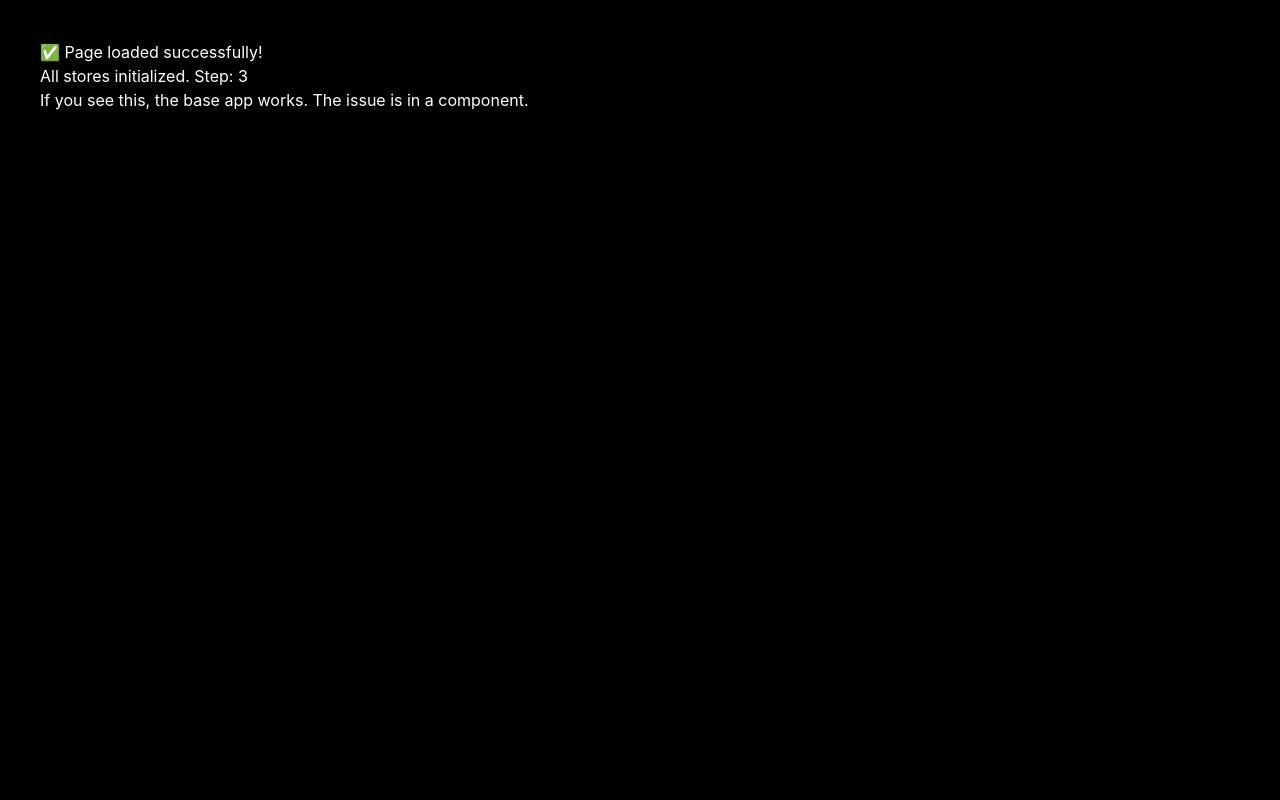
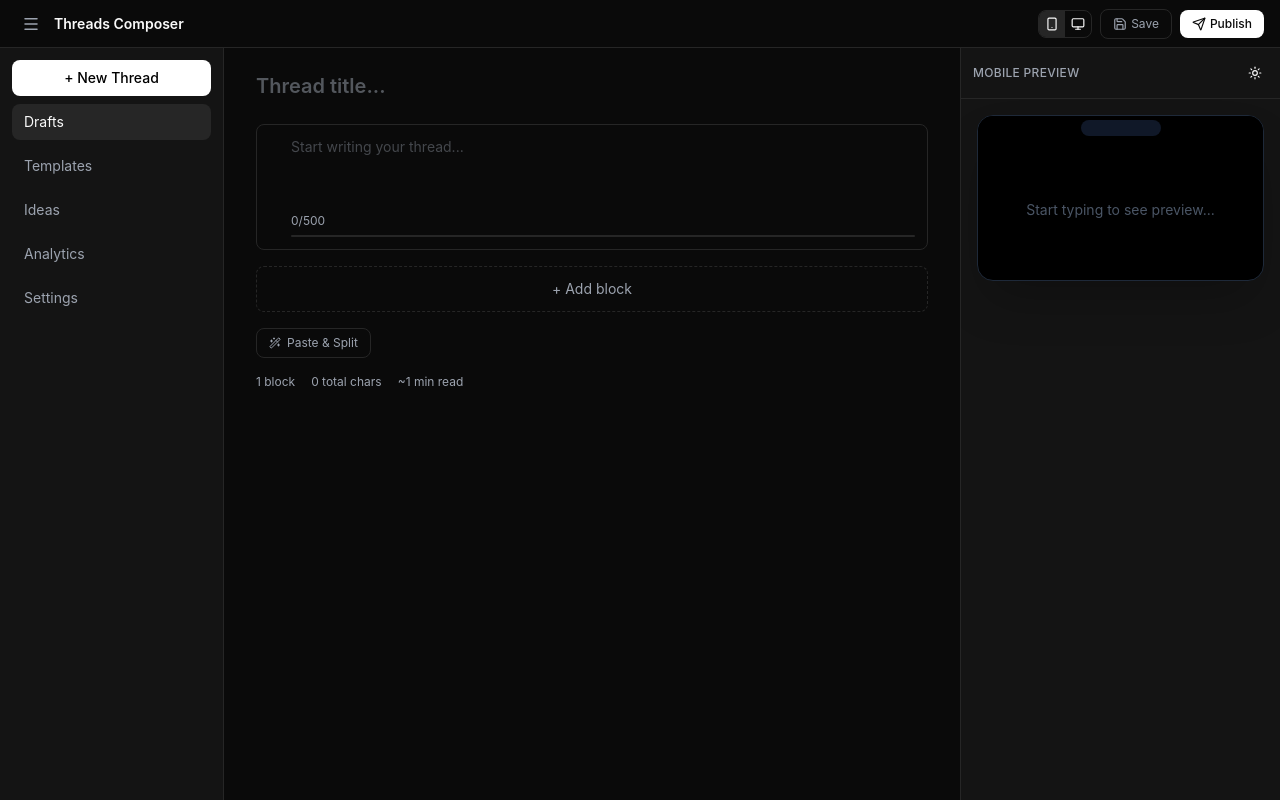
Before and after one commit to UtkarshPcs/Threadily, a Next.js app: page / in a window 1280 px wide. Built offline with nearby package versions, Linux system fonts and the light colour scheme.

Commit message:
debug: error boundaries on each component to find crash

```diff
--- a/src/app/page.tsx
+++ b/src/app/page.tsx
@@ -1,56 +1,74 @@
 'use client';
 
-import { useState, useEffect } from 'react';
+import { useState, useEffect, Component, ReactNode } from 'react';
+import dynamic from 'next/dynamic';
+import { useUIStore } from '@/stores/ui-store';
+import { useEditorStore } from '@/stores/editor-store';
+
+// Error boundary
+class ErrorCatch extends Component<{ name: string; children: ReactNode }, { error: string | null }> {
+  state = { error: null as string | null };
+  static getDerivedStateFromError(e: Error) { return { error: e.message }; }
+  render() {
+    if (this.state.error) return <div style={{ padding: 8, color: 'red', fontSize: 12 }}>❌ {this.props.name}: {this.state.error}</div>;
+    return this.props.children;
+  }
+}
+
+const TopBar = dynamic(() => import('@/components/layout/top-bar').then(m => ({ default: m.TopBar })), { ssr: false });
+const ThreadEditor = dynamic(() => import('@/components/editor/thread-editor').then(m => ({ default: m.ThreadEditor })), { ssr: false });
+const ThreadPreview = dynamic(() => import('@/components/preview/thread-preview').then(m => ({ default: m.ThreadPreview })), { ssr: false });
+const PublishModal = dynamic(() => import('@/components/ui/publish-modal').then(m => ({ default: m.PublishModal })), { ssr: false });
 
 export default function DashboardPage() {
-  const [step, setStep] = useState(0);
-  const [error, setError] = useState('');
+  const [mounted, setMounted] = useState(false);
+  const { sidebarOpen } = useUIStore();
 
-  useEffect(() => {
-    setStep(1);
-    // Test if stores work
-    try {
-      const { useUIStore } = require('@/stores/ui-store');
-      useUIStore.getState();
-      setStep(2);
-    } catch (e: any) {
-      setError(`Store error: ${e.message}`);
-      return;
-    }
-
-    try {
-      const { useEditorStore } = require('@/stores/editor-store');
-      useEditorStore.getState();
-      setStep(3);
-    } catch (e: any) {
-      setError(`Editor store error: ${e.message}`);
-      return;
-    }
-  }, []);
-
-  if (error) {
-    return (
-      <div style={{ padding: 40, color: 'white', background: 'black', minHeight: '100vh' }}>
-        <h1>Debug Error</h1>
-        <p style={{ color: 'red' }}>{error}</p>
-        <p>Step reached: {step}</p>
-      </div>
-    );
-  }
-
-  if (step < 3) {
-    return (
-      <div style={{ padding: 40, color: 'white', background: 'black', minHeight: '100vh' }}>
-        <p>Loading step {step}...</p>
-      </div>
-    );
-  }
+  useEffect(() => { setMounted(true); }, []);
+  if (!mounted) return <div style={{ padding: 40, color: 'white', background: '#0a0a0a', minHeight: '100vh' }}>Loading...</div>;
 
   return (
-    <div style={{ padding: 40, color: 'white', background: 'black', minHeight: '100vh' }}>
-      <h1>✅ Page loaded successfully!</h1>
-      <p>All stores initialized. Step: {step}</p>
-      <p>If you see this, the base app works. The issue is in a component.</p>
+    <div className="h-screen flex flex-col overflow-hidden">
+      <ErrorCatch name="TopBar"><TopBar /></ErrorCatch>
+      <div className="flex-1 flex overflow-hidden">
+        <aside className="w-56 border-r border-[var(--border)] bg-[var(--bg-secondary)] flex flex-col h-full p-3">
+          <SidebarSimple />
+        </aside>
+        <main className="flex-1 flex overflow-hidden">
+          <div className="flex-1 overflow-y-auto p-6">
+            <ErrorCatch name="ThreadEditor"><ThreadEditor /></ErrorCatch>
+          </div>
+          <div className="w-80 border-l border-[var(--border)] overflow-y-auto bg-[var(--bg-secondary)]">
+            <ErrorCatch name="ThreadPreview"><ThreadPreview /></ErrorCatch>
+          </div>
+        </main>
+      </div>
+      <ErrorCatch name="PublishModal"><PublishModal /></ErrorCatch>
     </div>
   );
 }
+
+// Inline simple sidebar to avoid useAuth crash
+function SidebarSimple() {
+  const { sidebarTab, setSidebarTab } = useUIStore();
+  const { newDraft } = useEditorStore();
+
+  const tabs = ['drafts', 'templates', 'ideas', 'analytics', 'settings'] as const;
+
+  return (
+    <div className="space-y-2">
+      <button onClick={newDraft} className="w-full px-3 py-2 rounded-lg bg-white text-black text-sm font-medium">
+        + New Thread
+      </button>
+      {tabs.map(tab => (
+        <button
+          key={tab}
+          onClick={() => setSidebarTab(tab)}
+          className={`w-full text-left px-3 py-2 rounded-lg text-sm capitalize ${sidebarTab === tab ? 'bg-[var(--border)] text-[var(--text)]' : 'text-[var(--text-secondary)]'}`}
+        >
+          {tab}
+        </button>
+      ))}
+    </div>
+  );
+}
```
